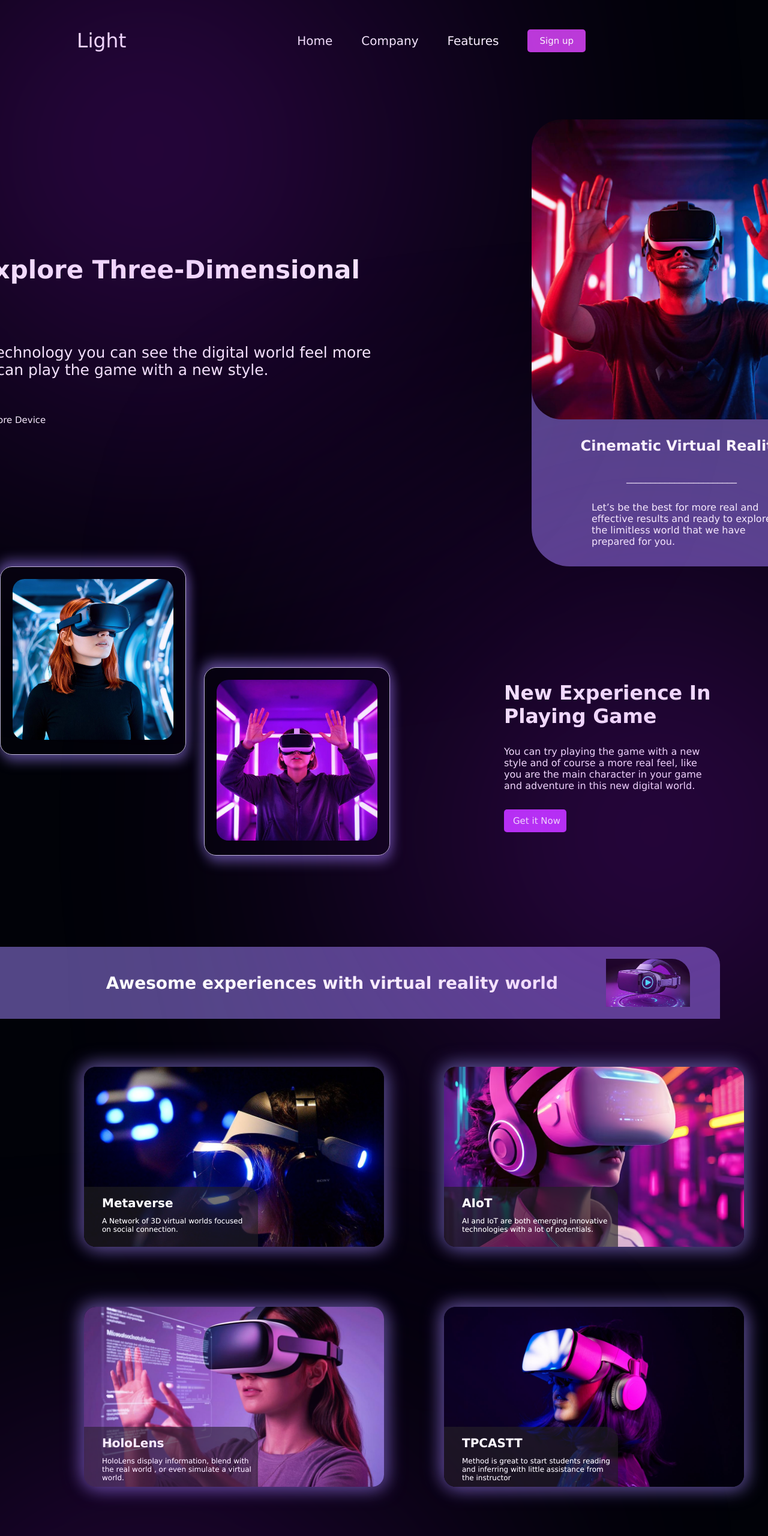
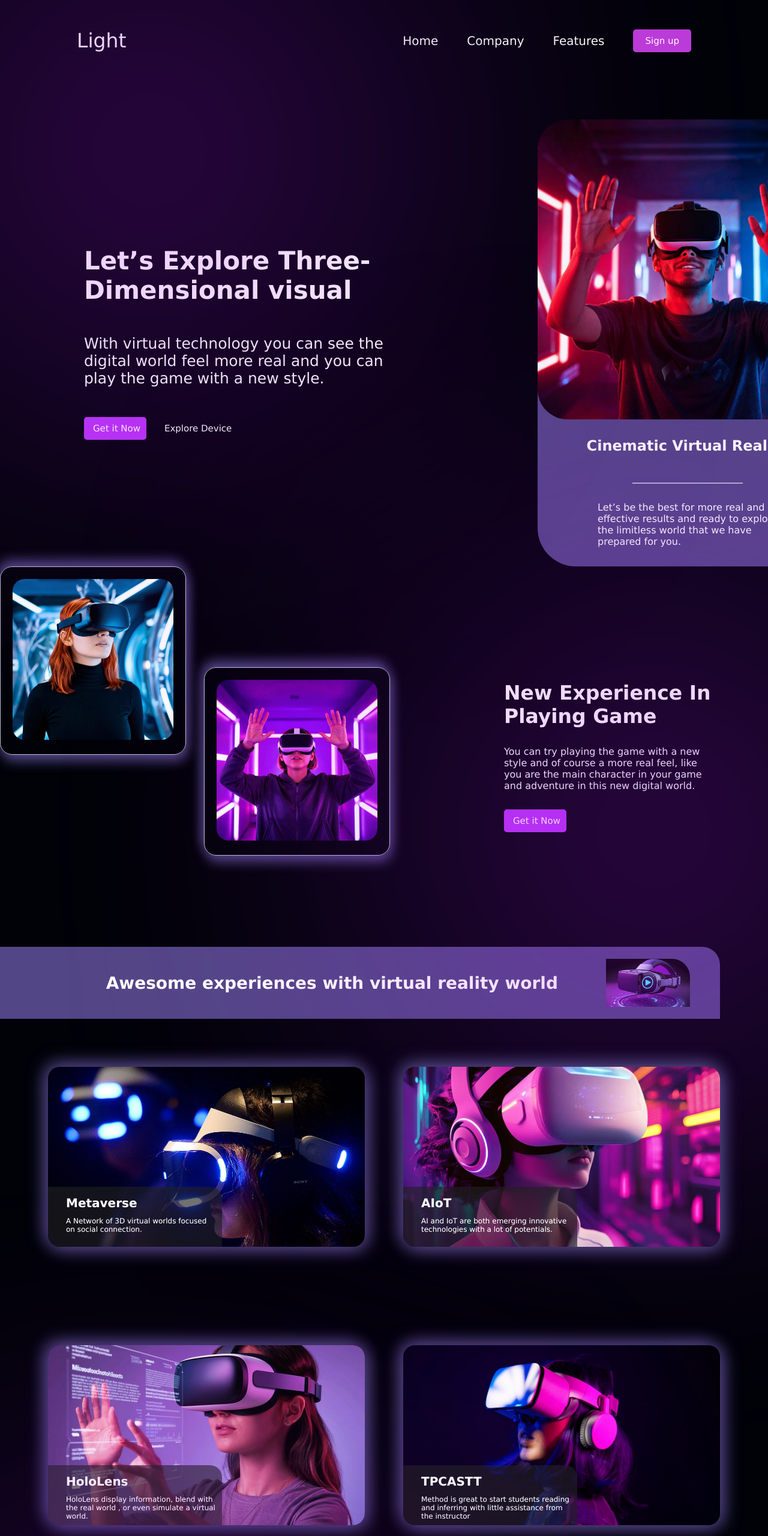
Before and after one commit to Aferistexe/lendingPCFuture, a plain HTML site: page index.html in a window 1280 px wide. Shown: the top 2560 px of the page at 60% size. Drawn offline with Linux system fonts and the light colour scheme.

Commit message:
Прокоректировал размеры и buttom вынес из ul

```diff
--- a/index.html
+++ b/index.html
@@ -2,7 +2,7 @@
 <html lang="en">
 <head>
     <meta charset="UTF-8">
-    <meta name="viewport" content="width=э, initial-scale=1.0">
+    <meta name="viewport" content="width=device-width, initial-scale=1.0">
     <title>Light</title>
     <link rel="stylesheet" href="style.css">
 </head>
@@ -16,8 +16,8 @@
                     <li><a href="#">Home</a></li>
                     <li><a href="#Company">Company</a></li>
                     <li><a href="#Features">Features</a></li>
-                    <button class="nav-menu_button" type="submit">Sign up</button>
                 </ul>
+                <button class="nav-menu_button" type="button">Sign up</button>
             </nav>
         </header>
         <article>
@@ -34,10 +34,10 @@
                         </p>
                     </div>
                     <div class="section_info-title_button">
-                        <button  class="section_info-1button" type="submit">
+                        <button  class="section_info-1button" type="button">
                             Get it Now
                         </button>
-                        <a href="#">Explore Device</a>
+                        <a style="background-color: rgba(245, 222, 179, 0);" class="section_info-1button1" href="#">Explore Device</a>
                     </div>
                 </div>
                 <div class="section_info-img">
@@ -58,7 +58,7 @@
                 <div class="section_img_description-text">
                     <h2>New Experience In Playing Game</h2>
                     <p>You can try playing the game with a new style and of course a more real feel, like you are the main character in your game and adventure in this new digital world.</p>
-                    <button type="submit">Get it Now</button>
+                    <button type="button">Get it Now</button>
                     <div class="glowing-circle-end"></div>
                 </div>
             </section>
@@ -69,7 +69,6 @@
                 <img src="src/img/aside/aside_img.jpeg" alt="">
             </div>
         </aside>
-        <div>
         <article>
             <section class="section_grid" >
                 <div class="grid_img">
@@ -173,7 +172,7 @@
                     <p>We specialize in creating visual identities for products and branda in your company.</p>
                     <form action="" method="post">
                         <input type="email" placeholder="Your Email">
-                        <button>Start</button>
+                        <button type="submit">Start</button>
                     </form>
                 </div>
                 <div class="section_input-img">
--- a/style.css
+++ b/style.css
@@ -11,8 +11,8 @@ body{
 /* header */
 .nav-menu{
     display: flex;
-    justify-content: space-between;
     align-items: center;
+    margin-right: clamp(2rem, 10vw, 10rem);
 }
 .nav-menu_logo{
     font-size: 33px;
@@ -25,7 +25,8 @@ body{
     align-items: center;
     gap: 3rem;
     padding: 3rem;
-    padding-right: 19rem;
+    margin-left: auto;
+
 
 }
 .nav-menu_firstMenu li{
@@ -52,8 +53,6 @@ body{
     justify-content: center;
     align-items: center;
     padding-top: 4rem;
-    margin-right: 20rem;
-
 }
 .section_info-title{
     display: flex;
@@ -87,9 +86,9 @@ body{
     margin: 0 16rem;
 }
 .section_info-title div h1{
-    font-size: 42px;
-    width: 800px;
-
+    font-size: clamp(28px, 5vw, 42px);
+    width: auto;
+     max-width: 800px;
 
 }
 
@@ -98,10 +97,12 @@ body{
 
 }
 .section_info-img{
+    display: flex;
+    flex-direction: column;
+    gap: 30px;
     justify-content: center;
     align-items: center;
     background-color: #534686;
-    width: 100%;
     padding-bottom: 2rem;
     margin: 0 auto;
     border-radius: 100px 100px 4rem 4rem;
@@ -123,11 +124,7 @@ body{
     cursor: pointer;
 
 }
-.section_info-img{
-    display: flex;
-    flex-direction: column;
-    gap: 30px;
-}
+
 /* section 2 */
 .section_img_description{
     display: flex;
@@ -228,13 +225,15 @@ body{
 }
 .grid_img{
     display: grid;
-    grid-template-columns: 600px 400px ;
+    grid-template-columns: repeat(2, 1fr); /* Вместо 600px 400px */
+    gap: 4rem;
     justify-content: center;
-
+    max-width: 1200px;
+    margin: 0 auto;
 }
 .grid_img div{
     height: 400px;
-    width: 300px;
+    width: 100%;
     position: relative;
 
 
@@ -249,7 +248,7 @@ body{
 }
 .grid_img div img{
     position: absolute;
-    width: 500px;
+    width: 100%;
     height: 300px;
     object-fit: cover;
     border-radius: 20px;
```
